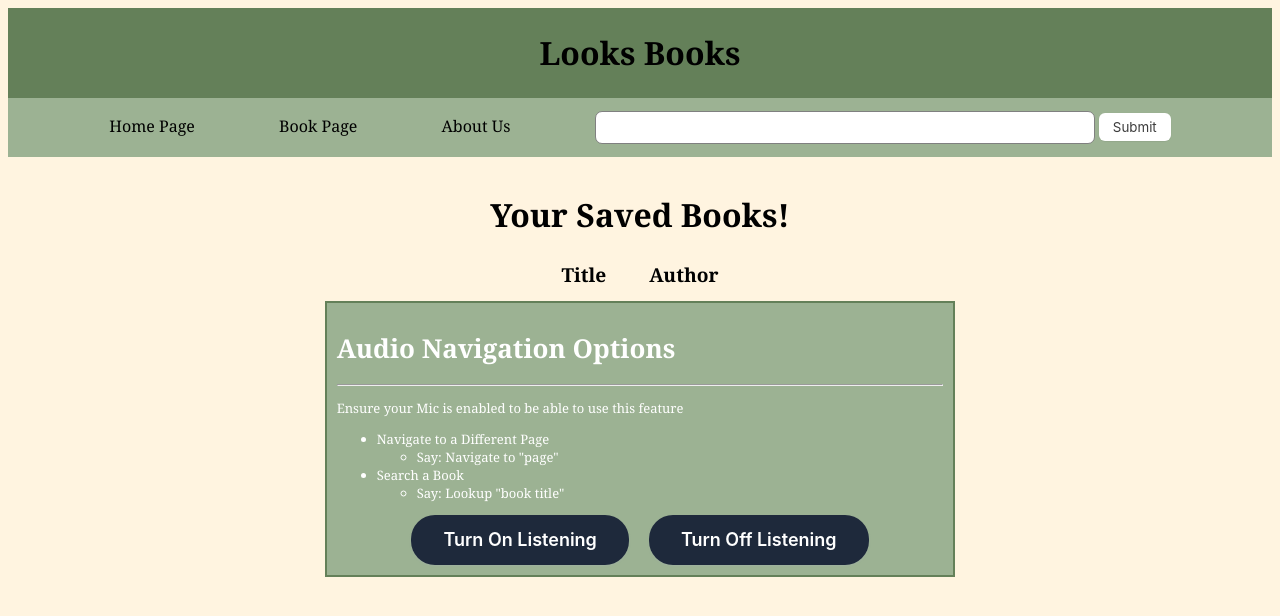
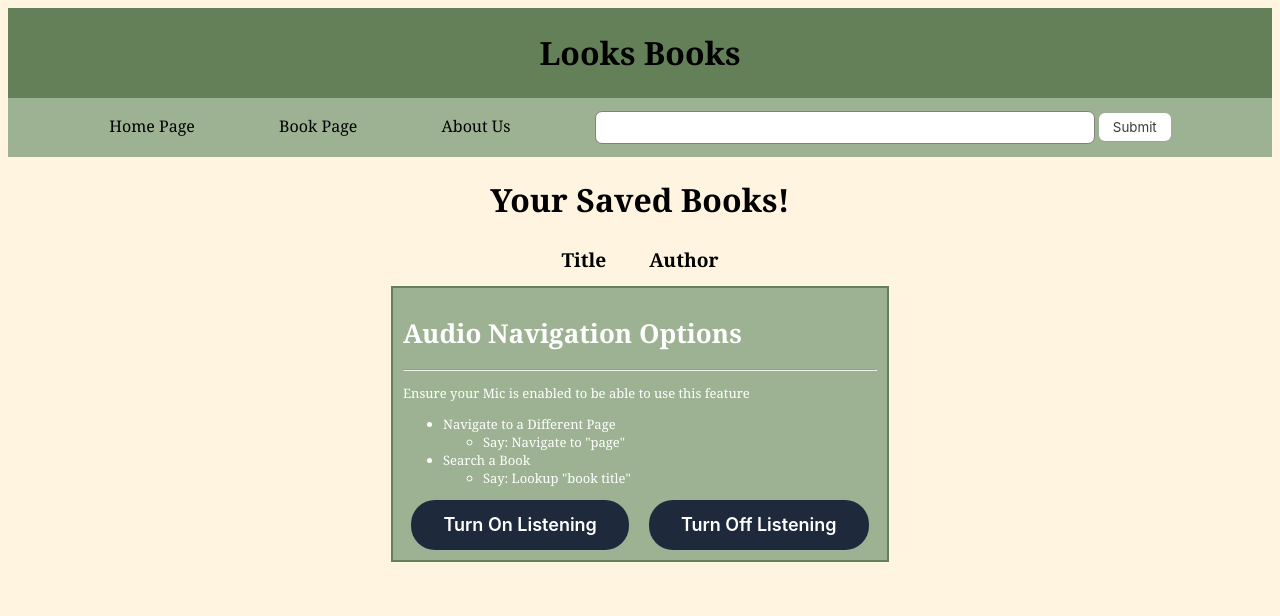
Before and after one commit to AndyxNguyen22/INST-377-Project, a website: page public/BookPage.html in a window 1280 px wide. Drawn offline with Linux system fonts and the light colour scheme; no server answers; a script that the page names is missing.

Commit message:
all pages show search results now

```diff
--- a/public/BookPage.html
+++ b/public/BookPage.html
@@ -18,13 +18,15 @@
                 <li><a href = "AboutUs.html">About Us</a></li>
                 <li>
                     <!-- Search Bar -->
-                    <form onsubmit="searchBooks(event)" id="searchForm">
+                    <form onsubmit="searchBooksGoogle(event)" id="searchForm">
                         <input type="text" id="searchBox">
                         <button type="submit" id="searchSubmit" class="button-11">Submit</button>
                     </form>
                 </li>
             </ul>
         </nav>
+        <!-- Main Container -->
+        <div id="bookPageMainContainer">
             <!-- Search Results -->
             <div id="searchResultsContainer">
                 <table id="resultsTable"></table>
@@ -40,8 +42,8 @@
                 </table>
             </div>
             <!-- Audio Buttons -->
-        <div class = "bookSpeechBox">
-            <div class = "bookSpeechText">
+            <div id= "bookSpeechBox">
+                <div class="bookSpeechText">
                     <h1>Audio Navigation Options</h1><hr>
                     <p>Ensure your Mic is enabled to be able to use this feature <br>
                         <ul>
@@ -60,5 +62,6 @@
                     <button class="offButton" onclick = "annyang.abort()">Turn Off Listening</button>
                 </div>
             </div>
+        </div>
     </body>
 </html>
--- a/public/global.css
+++ b/public/global.css
@@ -3,7 +3,7 @@ body {
     font-family: Cambria, Cochin, Georgia, Times, 'Times New Roman', serif;
 }
 
-/* Header */
+/* Header Global */
 
 #daHeader {
     background-color: rgb(100, 128, 89);
@@ -11,7 +11,7 @@ body {
     text-align: center;
 }
 
-/* Navigation Bar */
+/* Navigation Bar Global */
 
 #navBar {
     background-color: rgb(156, 178, 147);
@@ -39,7 +39,7 @@ body {
     background-color: whitesmoke;
 }
 
-/* Search Bar */
+/* Search Bar Global */
 
 #searchBox {
     border-radius: 7px;
@@ -58,8 +58,8 @@ body {
     margin: 0;
 }
 
-/* Main Container */
-#mainContainer {
+/* Home Page Main Container */
+#homePageMainContainer {
   width: 100%;
   display: grid;
   grid-template-columns: 40% 60%;
@@ -80,7 +80,11 @@ body {
   text-align: center;
 }
 
-/* Slider */
+#instructions {
+  color:darkgreen;
+}
+
+/* Simple Slider */
 
 #sliderDiv {
   width: 330px;
@@ -106,7 +110,7 @@ body {
   grid-row: 1;
 }
 
-/* Home Audio Box */
+/* Home Page Audio Box */
 
 .homeSpeechBox{
   background-color: rgb(156, 178, 147);
@@ -126,7 +130,7 @@ body {
   color: white;
 }
 
-/* Search Results */
+/* Search Results Global */
 
 #searchResultsContainer {
     display: grid;
@@ -202,6 +206,94 @@ body {
   border-bottom-right-radius: 25px;
 }
 
+/* Book Page */
+
+#booksHeader {
+  text-align: center;
+}
+
+#savedBooksTable td:nth-child(1),
+#savedBooksTable th:nth-child(1) {
+  padding-right: 40px;
+}
+
+#savedBooksTable {
+  margin: auto;
+  font-size: larger;
+}
+
+#bookSpeechBox {
+  background-color:rgb(156, 178, 147);
+  border: 2px solid rgb(100, 128, 89);
+  width: 75%;
+  margin-left: auto;
+  margin-right: auto;
+  padding: 10px;
+  margin-top: 10px;
+  grid-column: 2;
+  grid-row: 2;
+}
+
+.bookSpeechText {
+  font-size: 13px;
+  color: white;
+}
+
+#bookPageMainContainer {
+  width: 100%;
+  display: grid;
+  grid-template-columns: 25% 50% 25%;
+}
+
+#savedBooks {
+  grid-column: 2;
+  grid-row: 1;
+  width: 100%;
+}
+
+/* About Us Page */
+
+#aboutTitle {
+  text-align: center;
+}
+
+#aboutText {
+  text-align: center;
+  font-size: 20px;
+}
+
+#aboutSpeechBox {
+  background-color:rgb(156, 178, 147);
+  border: 2px solid rgb(100, 128, 89);
+  width: 75%;
+  margin-left: auto;
+  margin-right: auto;
+  padding: 10px;
+  margin-top: 10px;
+  grid-column: 2;
+  grid-row: 2;
+}
+
+.aboutSpeechText {
+  font-size: 13px;
+  color: white;
+}
+
+#aboutUsMainContainer {
+  width: 100%;
+  display: grid;
+  grid-template-columns: 25% 50% 25%;
+}
+
+#aboutUsDescription {
+  grid-column: 2;
+  grid-row: 1;
+  width: 100%;
+}
+
+
+
+
 
 
 
@@ -228,6 +320,8 @@ body {
     outline: 0;
   }
 
+/* Book Page Buttons */
+
   .saveBookButton {
     border: none;
     background: none;
@@ -243,34 +337,7 @@ body {
 
 
 
-/* About Us Page */
-
-  #aboutTitle {
-    text-align: center;
-  }
-
-  #aboutText {
-    text-align: center;
-    font-size: 20px;
-  }
-
-/* Book Page */
-
-  #booksHeader {
-    text-align: center;
-  }
-
-  #savedBooksTable td:nth-child(1),
-  #savedBooksTable th:nth-child(1) {
-    padding-right: 40px;
-  }
-
-  #savedBooksTable {
-    margin: auto;
-    font-size: larger;
-  }
-
-/* Audio */
+/* Audio Buttons */
 
   .audio-buttons{
     display: flex;
@@ -348,41 +415,3 @@ body {
     padding: 1rem 2rem;
   }
 }
-
-#instructions {
-  color:darkgreen;
-}
-
-.bookSpeechBox {
-  background-color:rgb(156, 178, 147);
-  border: 2px solid rgb(100, 128, 89);
-  width: 48%;
-  display: flex;
-  flex-direction: column;
-  margin-left: auto;
-  margin-right: auto;
-  padding: 10px;
-  margin-top: 10px;
-}
-
-.bookSpeechText {
-  font-size: 13px;
-  color: white;
-}
-
-.aboutSpeechBox {
-  background-color:rgb(156, 178, 147);
-  border: 2px solid rgb(100, 128, 89);
-  width: 48%;
-  display: flex;
-  flex-direction: column;
-  margin-left: auto;
-  margin-right: auto;
-  padding: 10px;
-  margin-top: 10px;
-}
-
-.aboutSpeechText {
-  font-size: 13px;
-  color: white;
-}
--- a/public/global.js
+++ b/public/global.js
@@ -25,6 +25,12 @@ async function searchBooksGoogle(event) {
 
     const bookSpeechBox = document.getElementById('bookSpeechBox');
     if (bookSpeechBox) {bookSpeechBox.style.display = 'none';};
+
+    const aboutUsDescription = document.getElementById('aboutUsDescription');
+    if (aboutUsDescription) {aboutUsDescription.style.display = 'none';};
+
+    const aboutSpeechBox = document.getElementById('aboutSpeechBox');
+    if (aboutSpeechBox) {aboutSpeechBox.style.display = 'none';};
 
 
     const bookName = document.getElementById('searchBox').value.trim().replace(/\s+/g, "+");
```
Also changed, not shown: public/AboutUs.html (+11 -2 lines), public/HomePage.html (+2 -2 lines). Lines whose indentation alone changed are shown as unchanged.
